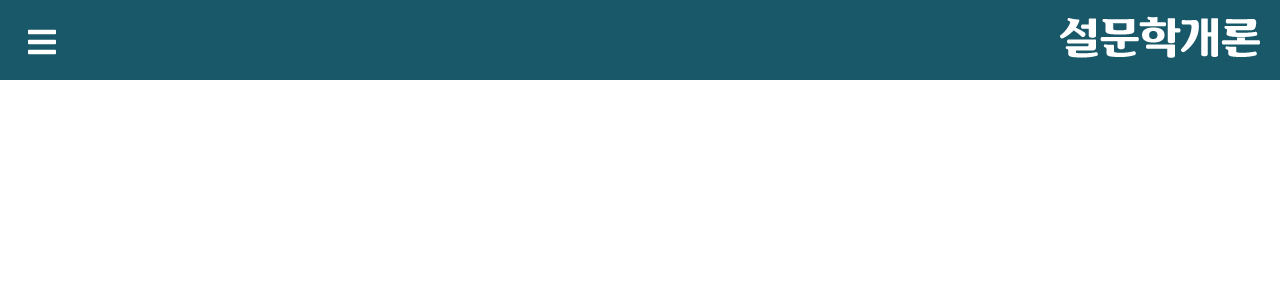
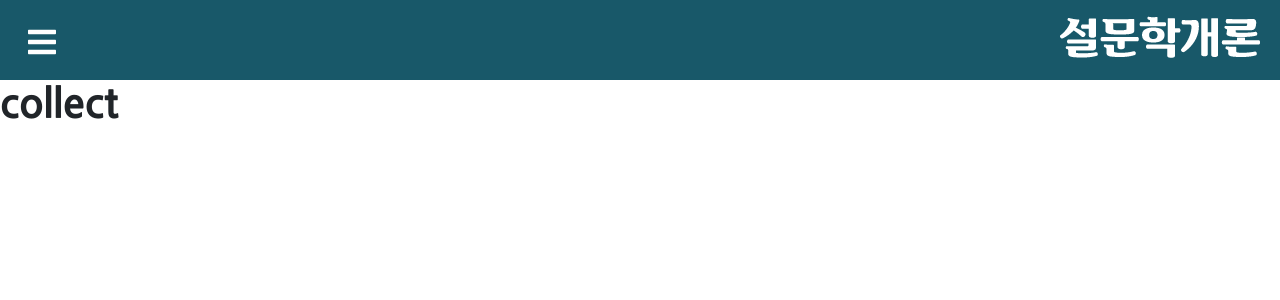
Before and after one commit to ParkJaeyeon0308/ServeyTheory, a React (Create React App) app in the folder serveytheory/: page /collect in a window 1280 px wide. Shown: the top 300 px of the page. Built offline with nearby package versions, Linux system fonts and the light colour scheme.

Commit message:
결과 모아보기 페이지 추가 & 경로 수정

```diff
--- a/serveytheory/src/App.js
+++ b/serveytheory/src/App.js
@@ -10,6 +10,7 @@ import QuitAccount from "./pages/QuitAccount";
 import SignUp from "./pages/SignUp";
 
 import Question from "./pages/Question/question";
+import Collect from "./pages/Collect/collect";
 import Result from "./pages/Result/result";
 import Developer_intro from "./pages/Developer_intro/developer_intro";
 
@@ -30,6 +31,7 @@ function App() {
 
                     <Route path="/question" component={Question} />
                     <Route path="/result" component={Result} />
+                    <Route path="/collect" component={Collect} />
                     <Route
                         path="/developer_intro"
                         component={Developer_intro}
--- a/serveytheory/src/component/SidebarData.js
+++ b/serveytheory/src/component/SidebarData.js
@@ -14,8 +14,8 @@ export const SidebarData = [
         cName: "nav-text"
     },
     {
-        title: "내 설문 몰아보기",
-        path: "/result",
+        title: "내 결과 모아보기",
+        path: "/collect",
         // icon:<BsIcons.BsFillGridFill color="#ffffff"/>,
         cName: "nav-text"
     },
--- /dev/null
+++ b/serveytheory/src/pages/Collect/collect.js
@@ -0,0 +1,12 @@
+import React from "react";
+import "./collect.css";
+
+function collect() {
+    return (
+        <div className="collect">
+            <h1>collect</h1>
+        </div>
+    );
+}
+
+export default collect;
```
Also changed, not shown: serveytheory/src/pages/Collect/collect.css (added).
